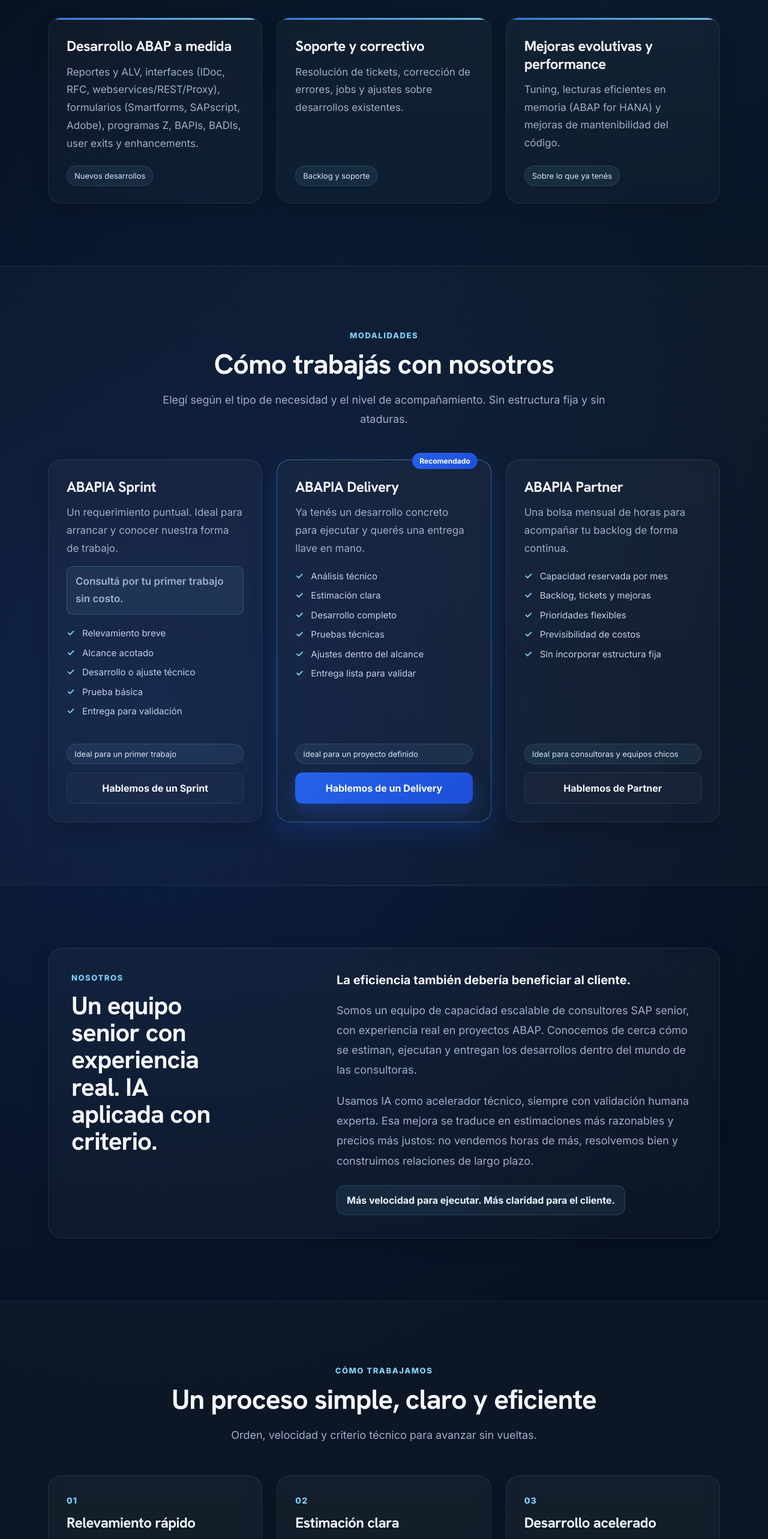
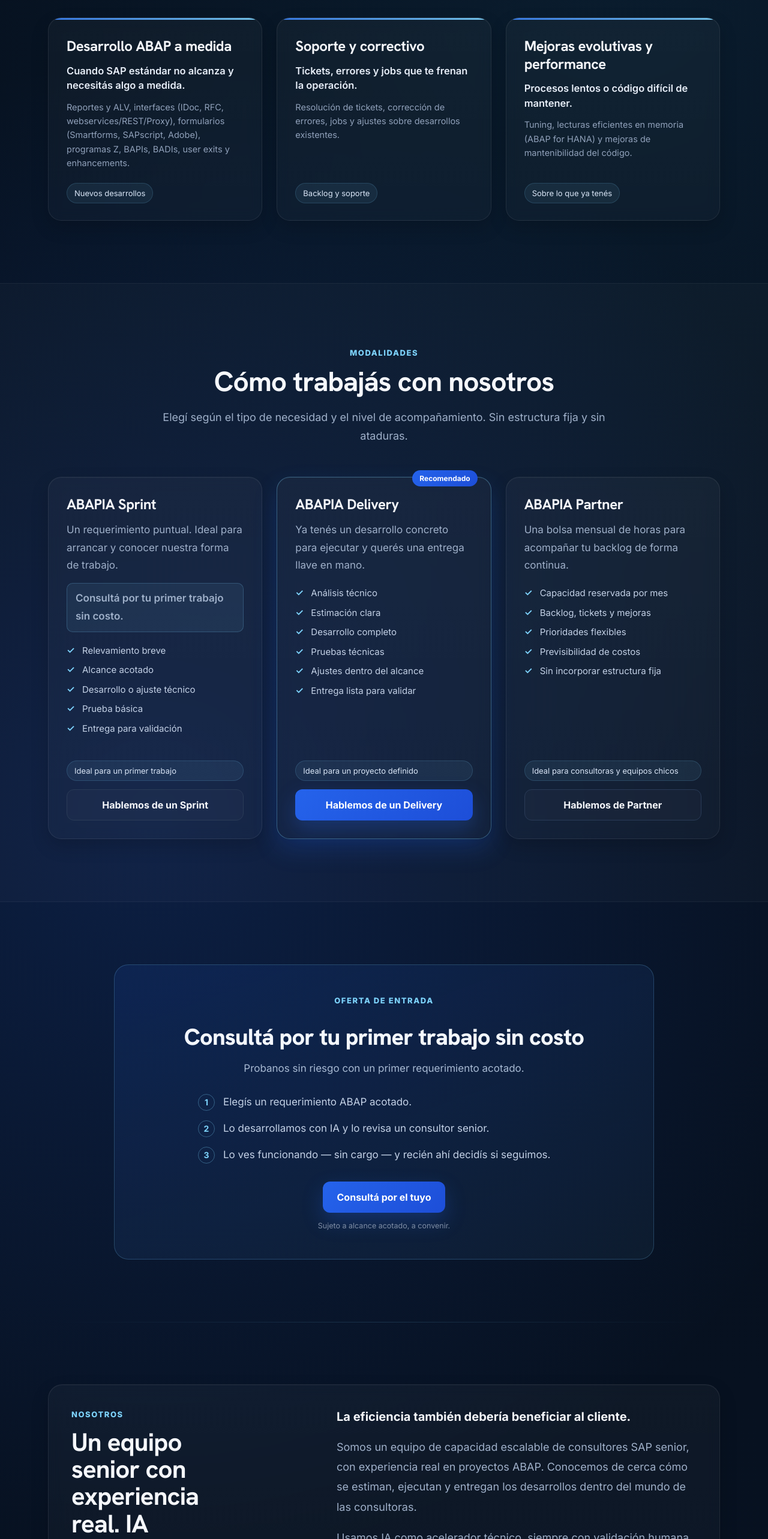
Before and after one commit to Abapia/abapia-web, a React (Vite) app: page / in a window 1280 px wide. Shown: the part 2000-4566 px from the top of the page at 60% size. Built offline with nearby package versions, Linux system fonts and the light colour scheme.

Commit message:
Versión 18

```diff
--- a/src/App.jsx
+++ b/src/App.jsx
@@ -187,7 +187,10 @@
               <article className="card service-card service-card-featured">
                 <div className="service-card-body">
                   <h3>Desarrollo ABAP a medida</h3>
-                  <p>
+                  <p className="svc-lead">
+                    Cuando SAP estándar no alcanza y necesitás algo a medida.
+                  </p>
+                  <p className="svc-tech">
                     Reportes y ALV, interfaces (IDoc, RFC, webservices/REST/Proxy),
                     formularios (Smartforms, SAPscript, Adobe), programas Z, BAPIs,
                     BADIs, user exits y enhancements.
@@ -201,7 +204,10 @@
               <article className="card service-card">
                 <div className="service-card-body">
                   <h3>Soporte y correctivo</h3>
-                  <p>
+                  <p className="svc-lead">
+                    Tickets, errores y jobs que te frenan la operación.
+                  </p>
+                  <p className="svc-tech">
                     Resolución de tickets, corrección de errores, jobs y ajustes
                     sobre desarrollos existentes.
                   </p>
@@ -214,7 +220,10 @@
               <article className="card service-card">
                 <div className="service-card-body">
                   <h3>Mejoras evolutivas y performance</h3>
-                  <p>
+                  <p className="svc-lead">
+                    Procesos lentos o código difícil de mantener.
+                  </p>
+                  <p className="svc-tech">
                     Tuning, lecturas eficientes en memoria (ABAP for HANA) y
                     mejoras de mantenibilidad del código.
                   </p>
@@ -315,6 +324,36 @@
           </div>
         </section>
 
+        <section className="section" id="oferta">
+          <div className="container">
+            <div className="offer-card">
+              <span className="eyebrow">Oferta de entrada</span>
+              <h2>Consultá por tu primer trabajo sin costo</h2>
+              <p className="offer-lead">
+                Probanos sin riesgo con un primer requerimiento acotado.
+              </p>
+              <div className="offer-steps">
+                <div className="offer-step">
+                  <span className="offer-num">1</span>
+                  <p>Elegís un requerimiento ABAP acotado.</p>
+                </div>
+                <div className="offer-step">
+                  <span className="offer-num">2</span>
+                  <p>Lo desarrollamos con IA y lo revisa un consultor senior.</p>
+                </div>
+                <div className="offer-step">
+                  <span className="offer-num">3</span>
+                  <p>Lo ves funcionando — sin cargo — y recién ahí decidís si seguimos.</p>
+                </div>
+              </div>
+              <div className="offer-cta">
+                <a href="#contacto" className="btn btn-primary">Consultá por el tuyo</a>
+              </div>
+              <p className="offer-cond">Sujeto a alcance acotado, a convenir.</p>
+            </div>
+          </div>
+        </section>
+
         <section className="section section-divider" id="nosotros">
           <div className="container">
             <div className="about-box">
@@ -352,53 +391,35 @@
           <div className="container">
             <div className="section-heading">
               <span className="eyebrow">Cómo trabajamos</span>
-              <h2>Un proceso simple, claro y eficiente</h2>
-              <p>Orden, velocidad y criterio técnico para avanzar sin vueltas.</p>
+              <h2>La IA acelera. El criterio senior decide.</h2>
+              <p>El senior define y revisa cada entrega; la IA acelera la ejecución.</p>
             </div>
 
             <div className="steps-grid">
               <article className="step-card">
                 <span className="step-number">01</span>
-                <h3>Relevamiento rápido</h3>
+                <h3>El senior dirige, la IA ejecuta</h3>
                 <p>
-                  Entendemos necesidad, alcance y contexto técnico para definir el
-                  mejor enfoque.
+                  Un consultor ABAP senior define el enfoque y revisa cada
+                  entrega. La IA acelera; nunca entra código sin revisión humana.
                 </p>
               </article>
 
               <article className="step-card">
                 <span className="step-number">02</span>
-                <h3>Estimación clara</h3>
+                <h3>Empezamos por el valor</h3>
                 <p>
-                  Bajamos el requerimiento a una propuesta concreta, realista y
-                  alineada a tiempos de entrega.
+                  Arrancamos por el resultado que necesitás: alcance claro y
+                  estimación antes de tocar una línea.
                 </p>
               </article>
 
               <article className="step-card">
                 <span className="step-number">03</span>
-                <h3>Desarrollo acelerado</h3>
+                <h3>Ingeniería para producción, no demos</h3>
                 <p>
-                  Usamos IA como acelerador del trabajo técnico donde aporta
-                  productividad real.
-                </p>
-              </article>
-
-              <article className="step-card">
-                <span className="step-number">04</span>
-                <h3>Validación experta</h3>
-                <p>
-                  Revisamos cada entrega con criterio técnico para asegurar
-                  calidad, mantenibilidad y consistencia.
-                </p>
-              </article>
-
-              <article className="step-card">
-                <span className="step-number">05</span>
-                <h3>Entrega y soporte</h3>
-                <p>
-                  Cerramos con seguimiento, ajustes y acompañamiento para que el
-                  resultado quede sólido.
+                  Código probado, mantenible y listo para tu entorno SAP. Nada de
+                  prototipos.
                 </p>
               </article>
             </div>
--- a/src/index.css
+++ b/src/index.css
@@ -342,9 +342,13 @@
 .card:hover,
 .step-card:hover,
 .ideal-card:hover {
-  transform: translateY(-4px);
-  border-color: rgba(125, 211, 252, 0.24);
-  background: linear-gradient(180deg, rgba(255,255,255,0.045), rgba(255,255,255,0.03));
+  transform: translateY(-5px);
+  border-color: rgba(125, 211, 252, 0.45);
+  background: linear-gradient(180deg, rgba(255,255,255,0.05), rgba(255,255,255,0.03));
+  box-shadow:
+    0 22px 54px rgba(37, 99, 235, 0.22),
+    0 0 0 1px rgba(125, 211, 252, 0.18),
+    inset 0 1px 0 rgba(255, 255, 255, 0.05);
 }
 
 .card,
@@ -396,6 +400,21 @@
 
 .service-card-body p {
   max-width: none;
+}
+
+.service-card-body .svc-lead {
+  color: #e7eef8;
+  font-size: 16.5px;
+  font-weight: 600;
+  line-height: 1.5;
+  margin-top: 10px;
+}
+
+.service-card-body .svc-tech {
+  color: #90a1ba;
+  font-size: 14.5px;
+  line-height: 1.6;
+  margin-top: 12px;
 }
 
 .service-card-footer {
@@ -898,6 +917,14 @@
     margin-top: 8px;
   }
 
+  .offer-card {
+    padding: 32px 22px;
+  }
+
+  .offer-card h2 {
+    font-size: 28px;
+  }
+
   .hero-description,
   .section-heading p,
   .card p,
@@ -1076,6 +1103,77 @@
   color: #fff;
   font-size: 12px;
   font-weight: 700;
+}
+
+/* OFERTA DE ENTRADA */
+.offer-card {
+  max-width: 900px;
+  margin: 0 auto;
+  text-align: center;
+  background: linear-gradient(160deg, rgba(37, 99, 235, 0.12), rgba(125, 211, 252, 0.05));
+  border: 1px solid rgba(125, 211, 252, 0.22);
+  border-radius: 24px;
+  padding: 48px 44px;
+}
+
+.offer-card h2 {
+  font-size: 38px;
+  line-height: 1.12;
+  color: #f3f7fd;
+  font-weight: 800;
+  margin-top: 16px;
+}
+
+.offer-lead {
+  font-size: 17px;
+  line-height: 1.7;
+  color: #a8bad3;
+  max-width: 640px;
+  margin: 16px auto 28px;
+}
+
+.offer-steps {
+  display: grid;
+  gap: 16px;
+  text-align: left;
+  max-width: 620px;
+  margin: 0 auto;
+}
+
+.offer-step {
+  display: flex;
+  gap: 14px;
+  align-items: flex-start;
+}
+
+.offer-step p {
+  font-size: 17px;
+  line-height: 1.6;
+  color: #c3d1e6;
+  margin: 0;
+}
+
+.offer-num {
+  flex: 0 0 28px;
+  height: 28px;
+  border-radius: 999px;
+  border: 1px solid rgba(125, 211, 252, 0.35);
+  color: #7dd3fc;
+  display: inline-flex;
+  align-items: center;
+  justify-content: center;
+  font-size: 14px;
+  font-weight: 700;
+}
+
+.offer-cta {
+  margin-top: 30px;
+}
+
+.offer-cond {
+  margin-top: 14px;
+  font-size: 12.5px;
+  color: #7f8ea6;
 }
 
 /* FORMULARIO DE CONTACTO */
```
